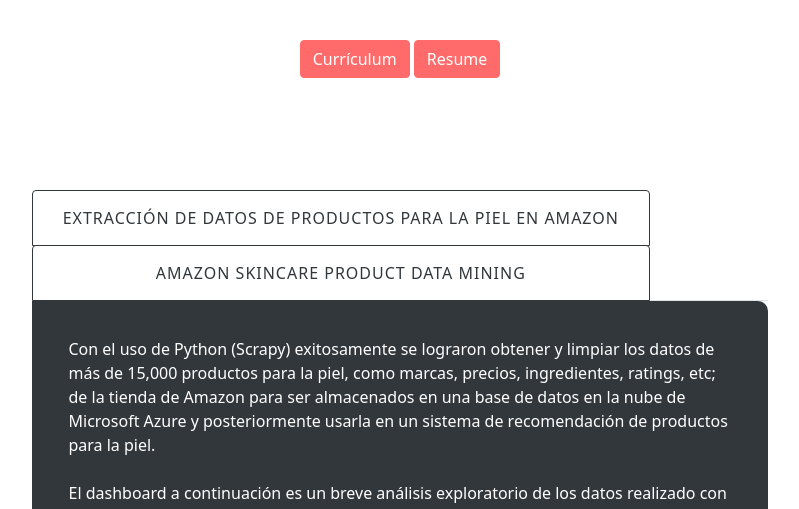
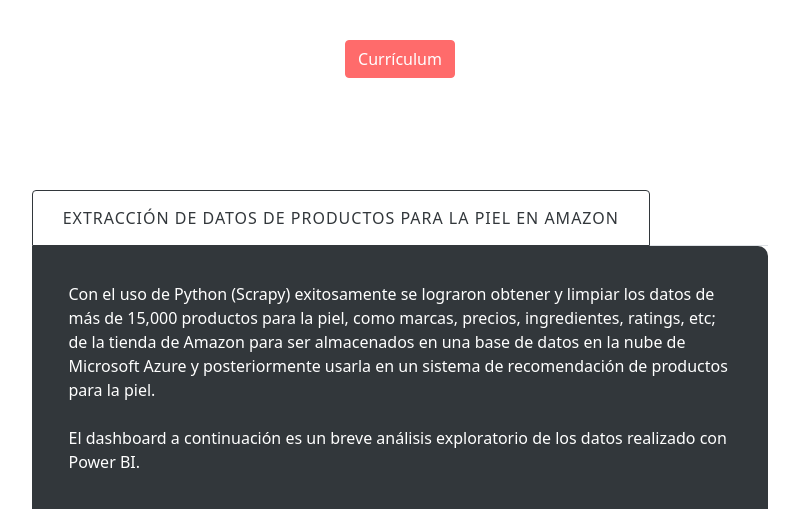
Before and after one commit to AlbertoMoca/albertomoca.github.io, a plain HTML site: page index.html in a window 1280 px wide. Shown: the part 239-748 px from the top of the page, without its empty margins (240-1039 px from the left). Drawn offline with nearby package versions, Linux system fonts and the light colour scheme.

Commit message:
Update index.html

```diff
--- a/index.html
+++ b/index.html
@@ -431,12 +431,12 @@
   <script src="https://cdn.jsdelivr.net/npm/bootstrap@5.1.3/dist/js/bootstrap.bundle.min.js" integrity="sha384-ka7Sk0Gln4gmtz2MlQnikT1wXgYsOg+OMhuP+IlRH9sENBO0LRn5q+8nbTov4+1p" crossorigin="anonymous"></script>
 
   <script>
-    let lang = navigator.language
+    let lang = 'es'//navigator.language
 
     const lan_es = document.querySelectorAll(`[lang="español"]`);
     const lan_en = document.querySelectorAll(`[lang="english"]`);
 
-    if(lang.toLocaleLowerCase().includes('es') or true){
+    if(lang.toLocaleLowerCase().includes('es') ){
       lan_en.forEach(element => {
         element.setAttribute('style', 'display: none;')
       })
```
